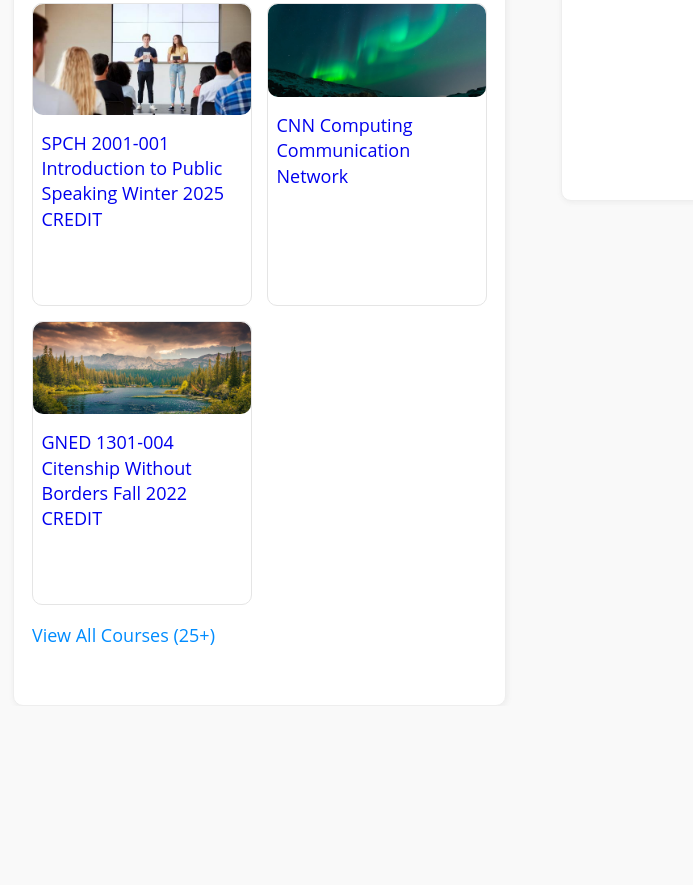
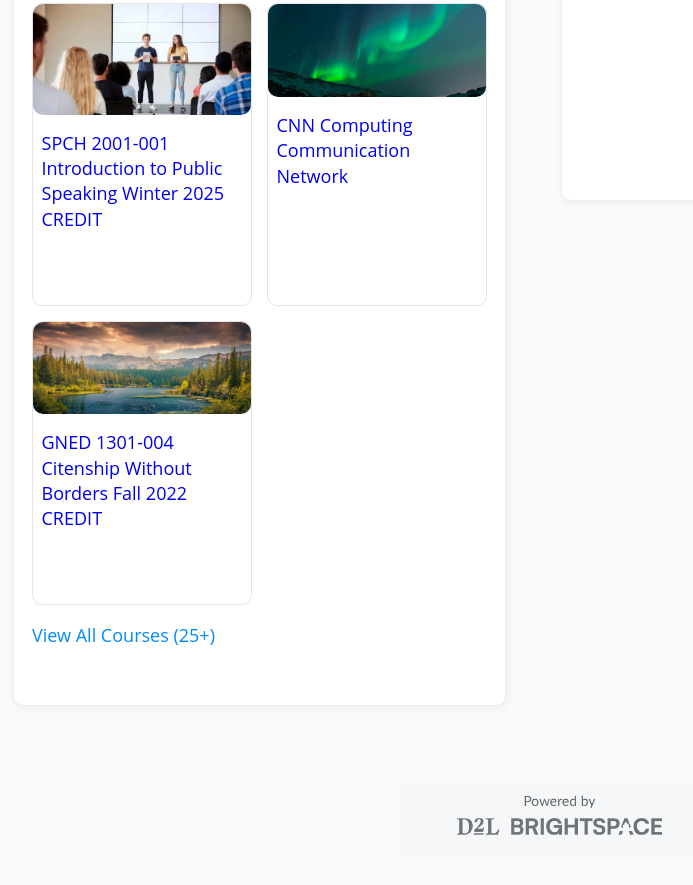
Before and after one commit to SuperChute/d2l_clone, a plain HTML site: page index.html in a window 1280 px wide. Shown: the part 1077-1962 px from the top of the page, without its empty margins (77-770 px from the left). Before the commit the page ends 1783 px from the top, so only its background shows below. Drawn offline with Linux system fonts and the light colour scheme.

Commit message:
added d2l brightspace logo

```diff
--- a/index.html
+++ b/index.html
@@ -193,8 +193,8 @@
       </div>
     </div>
   </div>
-
-
-
+  <div class="brightspace-logo">
+    <img class="brightspace-image" src="images/brightspace.jpg" alt="">
+  </div>
 </body>
 </html>
--- a/styles/general.css
+++ b/styles/general.css
@@ -11,6 +11,20 @@ h3{
 body{
   margin: 0;
   height: 1500px;
-
+  position: relative;
   background-color: rgb(249, 249, 249);
 }
+
+.brightspace-logo{
+  display: flex;
+  justify-content: center;
+  align-items: center;
+  margin: 0 auto;
+  width: 325px;
+  margin-top: 75px;
+}
+
+.brightspace-image{
+  width: 100%;
+  margin-bottom: 30px;
+}
```
Also changed, not shown: images/brightspace.jpg (added).
